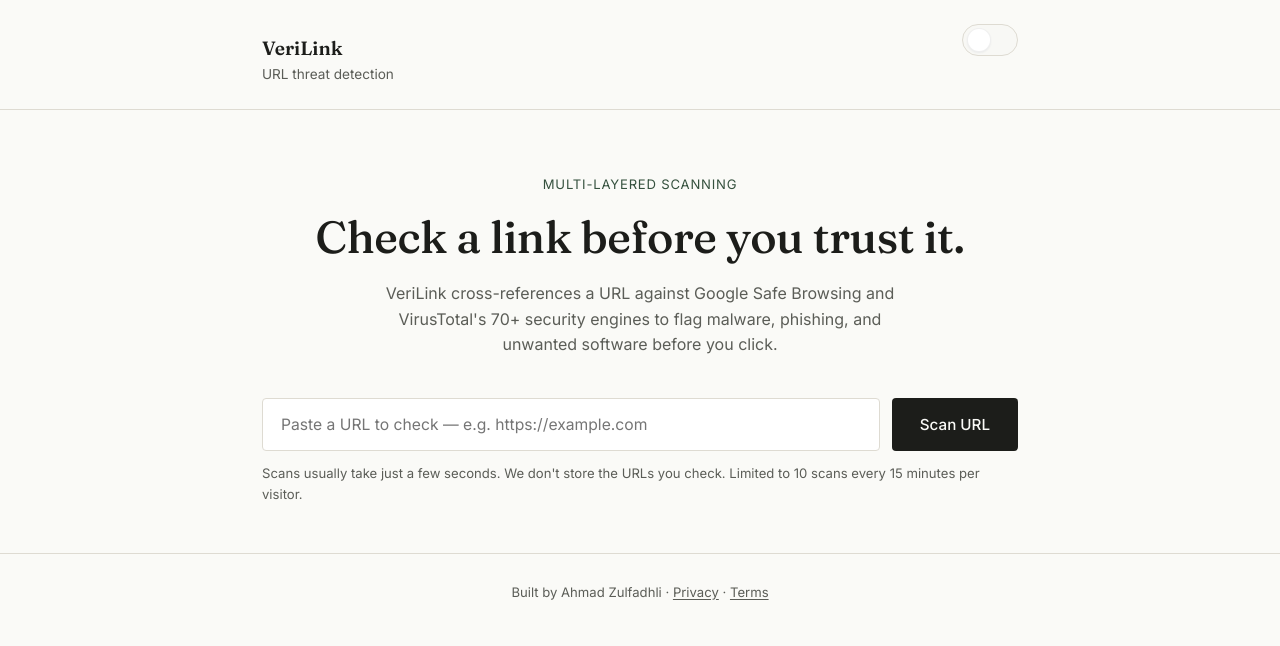
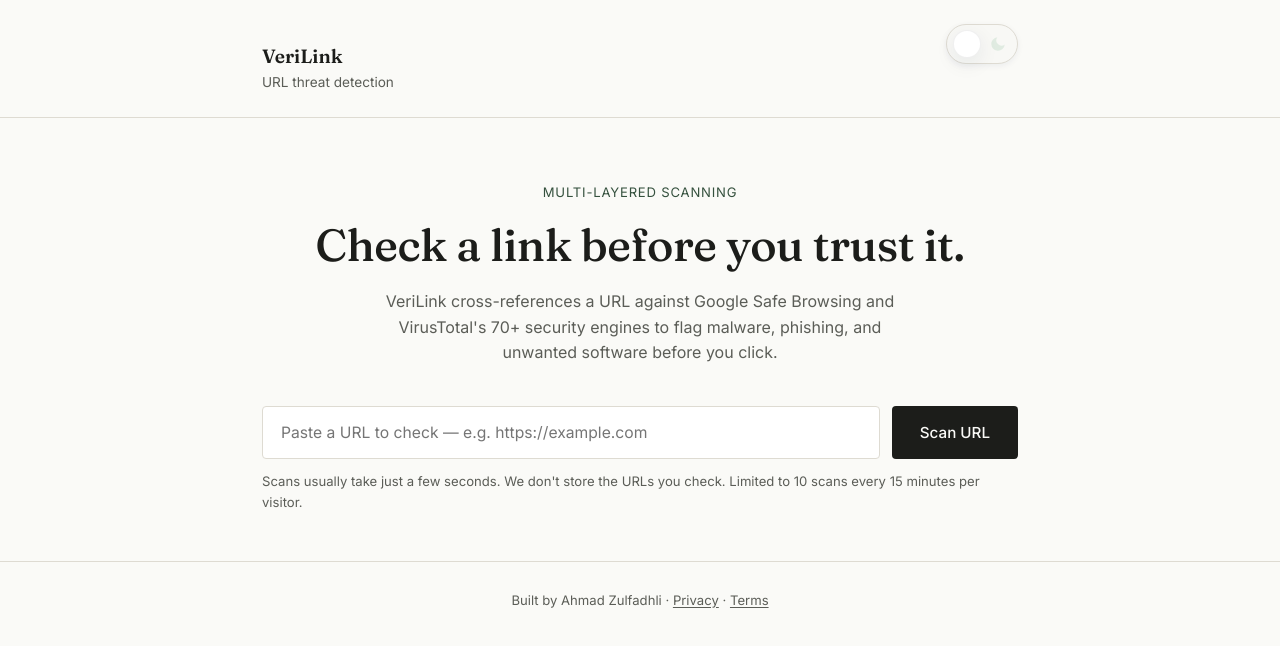
Before and after one commit to zul-net/verilink, a website: page public/index.html in a window 1280 px wide. Drawn offline with Linux system fonts and the light colour scheme.

Commit message:
ui: more visible theme toggle with sun/moon icons
Add inline SVG sun and moon icons and increase toggle visibility/contrast; update styles for highlighted active icon and focus state.\n\nCo-authored-by: Copilot <223556219+Copilot@users.noreply.github.com>

```diff
--- a/public/index.html
+++ b/public/index.html
@@ -21,7 +21,27 @@
     </div>
     <button type="button" id="theme-toggle" class="btn btn-ghost theme-switch" aria-pressed="false" aria-label="Switch to dark mode">
       <span class="switch-track" aria-hidden="true">
-        <span class="switch-knob"></span>
+        <span class="icon icon-sun" aria-hidden="true">
+          <svg width="18" height="18" viewBox="0 0 24 24" fill="none" xmlns="http://www.w3.org/2000/svg" focusable="false" aria-hidden="true">
+            <circle cx="12" cy="12" r="4" fill="currentColor" />
+            <g stroke="currentColor" stroke-width="1.2" stroke-linecap="round">
+              <line x1="12" y1="1" x2="12" y2="3" />
+              <line x1="12" y1="21" x2="12" y2="23" />
+              <line x1="1" y1="12" x2="3" y2="12" />
+              <line x1="21" y1="12" x2="23" y2="12" />
+              <line x1="4.2" y1="4.2" x2="5.8" y2="5.8" />
+              <line x1="18.2" y1="18.2" x2="19.8" y2="19.8" />
+              <line x1="4.2" y1="19.8" x2="5.8" y2="18.2" />
+              <line x1="18.2" y1="5.8" x2="19.8" y2="4.2" />
+            </g>
+          </svg>
+        </span>
+        <span class="icon icon-moon" aria-hidden="true">
+          <svg width="18" height="18" viewBox="0 0 24 24" fill="none" xmlns="http://www.w3.org/2000/svg" focusable="false" aria-hidden="true">
+            <path d="M21 12.79A9 9 0 1111.21 3 7 7 0 0021 12.79z" fill="currentColor" />
+          </svg>
+        </span>
+        <span class="switch-knob" aria-hidden="true"></span>
       </span>
     </button>
   </div>
--- a/public/styles.css
+++ b/public/styles.css
@@ -285,8 +285,8 @@ a.nav-mark:hover {
   display: inline-flex;
   align-items: center;
   justify-content: center;
-  width: 56px;
-  height: 32px;
+  width: 72px;
+  height: 40px;
   padding: 0;
   border-radius: 999px;
   border: 1px solid var(--line);
@@ -294,8 +294,14 @@ a.nav-mark:hover {
   color: transparent;
   font-size: 0;
   overflow: visible;
-  box-shadow: none;
-  transition: background 0.2s ease, border-color 0.2s ease;
+  box-shadow: 0 2px 6px rgba(18,37,78,0.06);
+  transition: background 0.18s ease, border-color 0.18s ease, box-shadow 0.18s ease;
+}
+
+.theme-switch:focus {
+  outline: none;
+  box-shadow: 0 0 0 4px rgba(77, 136, 102, 0.12);
+  border-color: var(--accent);
 }
 
 .theme-switch .switch-track {
@@ -304,53 +310,61 @@ a.nav-mark:hover {
   height: 100%;
   position: relative;
   border-radius: 999px;
+  padding: 6px;
 }
+
+.theme-switch .icon {
+  position: absolute;
+  top: 50%;
+  transform: translateY(-50%);
+  width: 18px;
+  height: 18px;
+  display: inline-flex;
+  align-items: center;
+  justify-content: center;
+  color: rgba(0,0,0,0.5);
+  opacity: 0.35;
+  transition: opacity 0.18s ease, color 0.18s ease, transform 0.18s ease;
+}
+
+.theme-switch .icon-sun { left: 10px; color: #ff8a00; }
+.theme-switch .icon-moon { right: 10px; color: #9cc7a7; }
 
 .theme-switch .switch-knob {
   position: absolute;
   top: 50%;
-  left: 4px;
-  width: 24px;
-  height: 24px;
+  left: 6px;
+  width: 28px;
+  height: 28px;
   transform: translateY(-50%);
   border-radius: 50%;
   background: var(--card);
   border: 1px solid rgba(0,0,0,0.06);
-  transition: transform 0.22s cubic-bezier(.2,.9,.3,1), background 0.22s, border-color 0.22s;
-  box-shadow: 0 1px 2px rgba(18,37,78,0.06);
+  transition: transform 0.22s cubic-bezier(.2,.9,.3,1), background 0.18s, border-color 0.18s;
+  box-shadow: 0 6px 20px rgba(18,37,78,0.08);
 }
 
-.theme-switch::before {
-  content: '☀';
-  position: absolute;
-  left: 8px;
-  top: 50%;
-  transform: translateY(-50%);
-  font-size: 0.9rem;
-  color: #e0a84b;
-  transition: opacity 0.18s ease, transform 0.18s ease;
-  opacity: 1;
+/* Light (default) - highlight sun */
+.theme-switch:not(.dark) .icon-sun { opacity: 1; transform: translateY(-50%) scale(1.02); }
+.theme-switch:not(.dark) .icon-moon { opacity: 0.25; }
+
+/* Dark - highlight moon and move knob to the right */
+.theme-switch.dark {
+  background: linear-gradient(90deg, #11161b, #1a2228);
+  border-color: rgba(255,255,255,0.06);
+  box-shadow: 0 6px 18px rgba(2,6,12,0.28);
 }
+.theme-switch.dark .switch-knob {
+  transform: translate(34px, -50%);
+  background: #ffffff;
+  border-color: rgba(255,255,255,0.06);
+  box-shadow: 0 6px 18px rgba(2,6,12,0.28);
+}
+.theme-switch.dark .icon-moon { opacity: 1; transform: translateY(-50%) scale(1.02); color: #f4f7fc; }
+.theme-switch.dark .icon-sun { opacity: 0.25; color: rgba(255,255,255,0.35); }
 
-.theme-switch.dark {
-  background: linear-gradient(90deg, #162028, #0f1720);
-  border-color: rgba(255,255,255,0.06);
-}
+.theme-switch:hover { border-color: var(--accent); }
 
-.theme-switch.dark .switch-knob {
-  transform: translate(24px, -50%);
-  background: var(--card);
-  border-color: rgba(255,255,255,0.06);
-  box-shadow: 0 1px 3px rgba(0,0,0,0.2);
-}
-
-.theme-switch.dark::before {
-  content: '☾';
-  right: 8px;
-  left: auto;
-  color: #f4f7fc;
-  opacity: 1;
-}
 
 .theme-switch:hover {
   border-color: var(--accent);
```
Also changed, not shown: public/privacy.html (+21 -1 lines), public/terms.html (+21 -1 lines).
